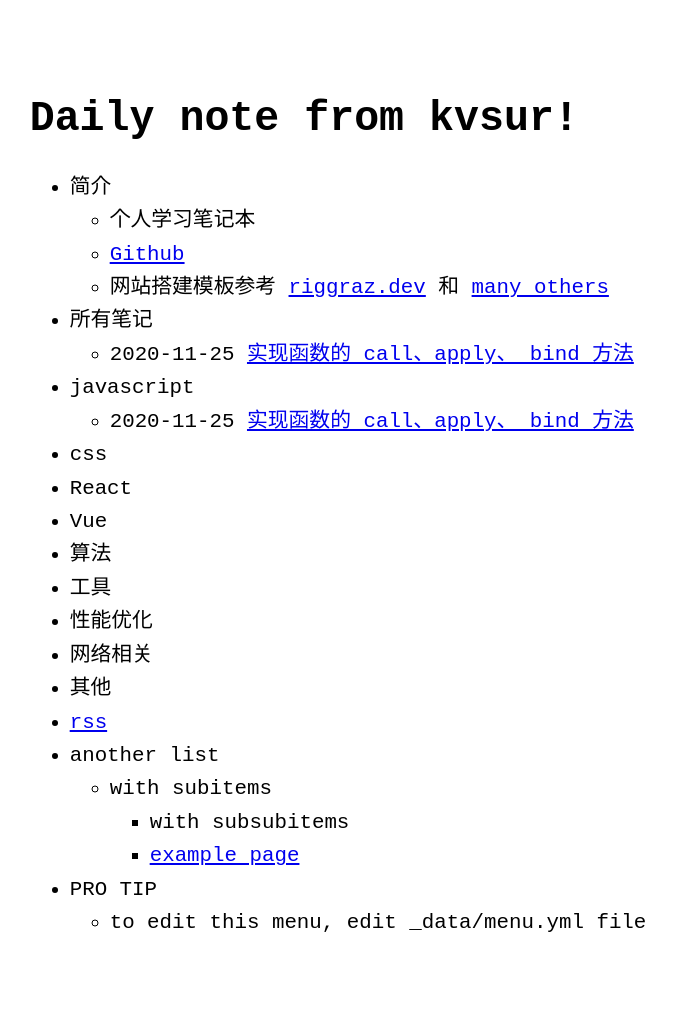
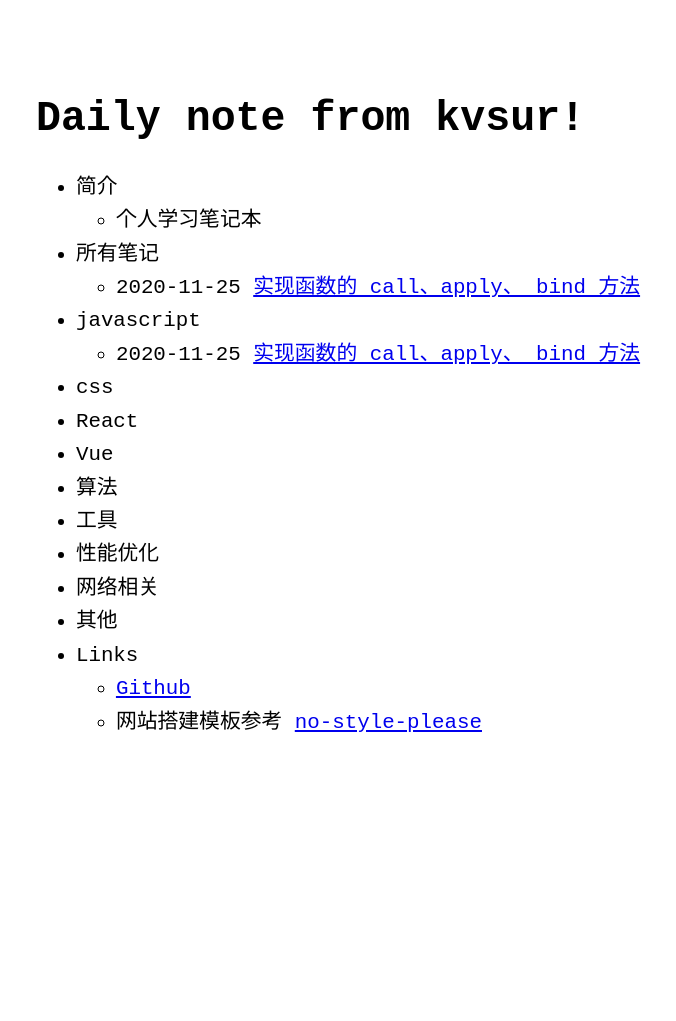
Before and after one commit to kvsur/kvsur.github.io, a Jekyll site: the page built from index.md, in a window 1280 px wide. Shown: the whole page, without its empty margins (302-978 px from the left). Built offline with Jekyll 4.4.1, drawn with Linux system fonts in a browser that asks for light colours; after the commit the page ends 900 px from its top, so only the background shows below that.

Commit message:
@update menu

```diff
--- a/_data/menu.yml
+++ b/_data/menu.yml
@@ -5,9 +5,6 @@ entries:
   - title: 简介
     entries:
       - title: 个人学习笔记本
-      - title: Github
-        url: https://github.com/kvsur/kvsur.github.io
-      - title: "网站搭建模板参考 <a href='https://riggraz.dev'>riggraz.dev</a> 和 <a href='https://github.com/riggraz/no-style-please/network/dependents'>many others</a>"
 
   - title: 所有笔记
     post_list:
@@ -63,16 +60,18 @@ entries:
       category: others
       show_more_url: others-archive.html
 
-  - title: rss
-    url: feed.xml
+  # - title: rss
+  #   url: feed.xml
 
-  - title: another list
+  # - title: another list
+  #   entries:
+  #     - title: with subitems
+  #       entries:
+  #         - title: with subsubitems
+  #         - title: example page
+  #           url: about
+  - title: Links
     entries:
-      - title: with subitems
-        entries:
-          - title: with subsubitems
-          - title: example page
-            url: about
-  - title: PRO TIP
-    entries:
-      - title: to edit this menu, edit _data/menu.yml file
+      - title: Github
+        url: https://github.com/kvsur/kvsur.github.io
+      - title: "网站搭建模板参考 <a href='https://github.com/riggraz/no-style-please'>no-style-please</a>"
```
